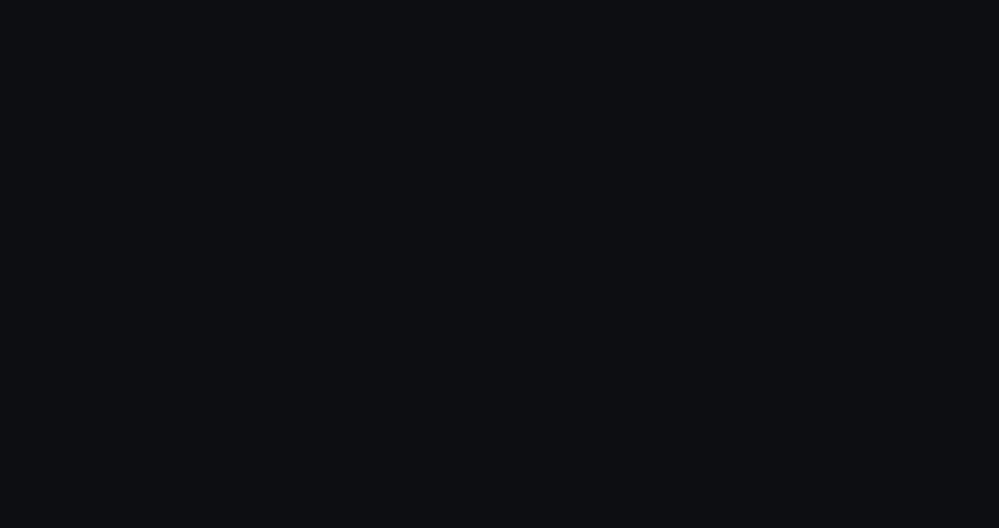
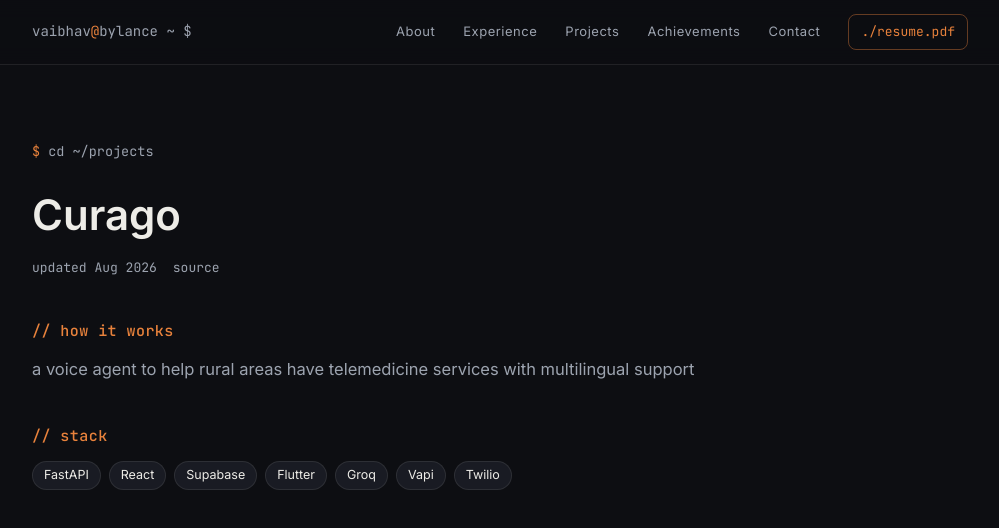
Before and after one commit to vaibhav7087/portfoliobuiltbyvaibhav, a Next.js app: page /projects/curago in a window 1280 px wide. Before the commit this address had no page. Shown: the top 528 px of the page, without its empty margins (140-1139 px from the left). Built offline with nearby package versions, Linux system fonts and the light colour scheme.

Commit message:
fix(projects): handle null readmes, static params for featured

```diff
--- a/src/app/projects/[slug]/page.tsx
+++ b/src/app/projects/[slug]/page.tsx
@@ -2,11 +2,14 @@ import type { Metadata } from "next";
 import Link from "next/link";
 import { notFound } from "next/navigation";
 import { projects } from "@/lib/projects";
-import readmes from "@/data/project-readmes.json";
+import readmesJson from "@/data/project-readmes.json";
 import { Updated } from "@/components/Updated";
 
+type ReadmeEntry = { html: string; description?: string } | null;
+const readmeMap = readmesJson as Record<string, ReadmeEntry>;
+
 export function generateStaticParams() {
-  return projects.filter((p) => readmes[p.slug as keyof typeof readmes]).map((p) => ({ slug: p.slug }));
+  return projects.filter((p) => p.status === "featured").map((p) => ({ slug: p.slug }));
 }
 
 export async function generateMetadata(props: PageProps<"/projects/[slug]">): Promise<Metadata> {
@@ -23,8 +26,8 @@ export async function generateMetadata(props: PageProps<"/projects/[slug]">): Pr
 export default async function ProjectPage(props: PageProps<"/projects/[slug]">) {
   const { slug } = await props.params;
   const project = projects.find((p) => p.slug === slug);
-  const readme = readmes[slug as keyof typeof readmes];
-  if (!project || !readme) notFound();
+  if (!project) notFound();
+  const readme = readmeMap[slug];
 
   return (
     <div className="detail-page">
@@ -49,10 +52,12 @@ export default async function ProjectPage(props: PageProps<"/projects/[slug]">)
 
         <div className="detail-block">
           <h2>// how it works</h2>
-          <div className="detail-intro">{project.description}</div>
+          <div className="detail-intro">{project.description || project.tagline}</div>
         </div>
 
-        <div className="readme-content detail-block" dangerouslySetInnerHTML={{ __html: readme.html }} />
+        {readme?.html && (
+          <div className="readme-content detail-block" dangerouslySetInnerHTML={{ __html: readme.html }} />
+        )}
 
         <div className="detail-block">
           <h2>// stack</h2>
```
